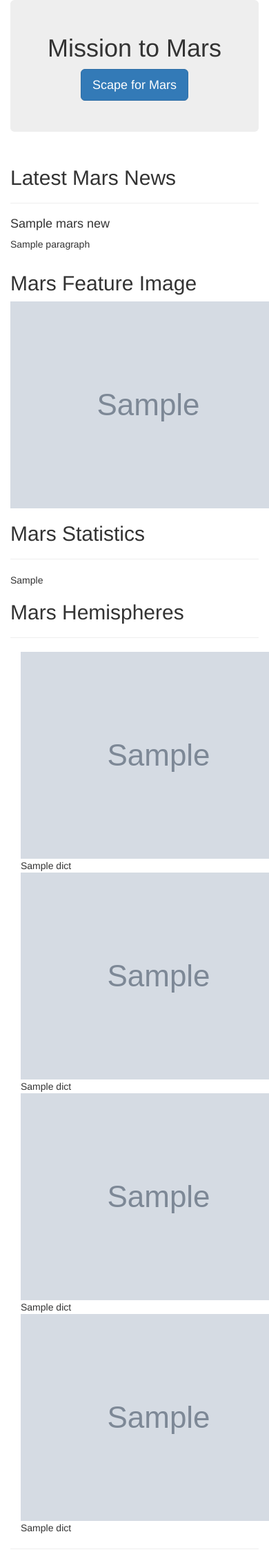
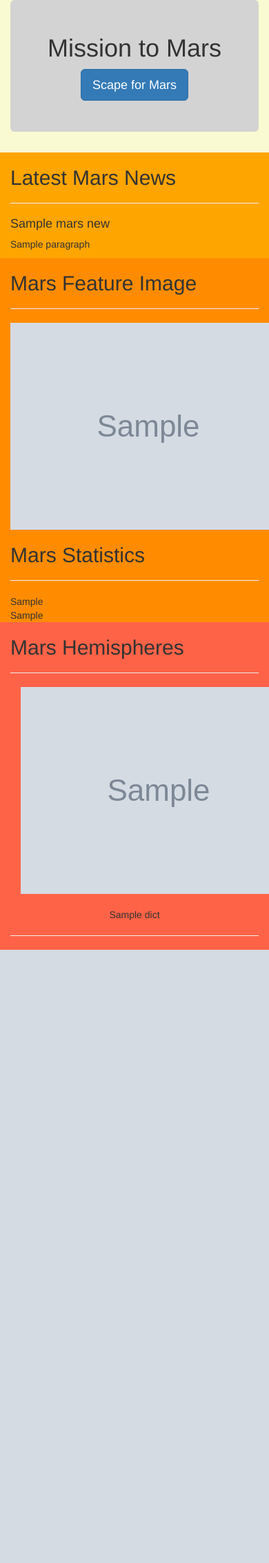
Before and after one commit to anthonygcarannante/Web-Scraping-Planet-Mars, a Flask app: page / in a window 390 px wide; the page is wider, and only the part inside the window is pictured. Shown: that part at 69% size. After the commit the page ends 1377 px from the top of that part, so only its background shows below. Run offline with Flask 2, Linux system fonts and the light colour scheme; grey boxes marked "Sample" are stand-in pictures; a database or web service that is not in the repository returns one stand-in record (values such as "Sample title"); some libraries are stand-ins or nearby versions.

Commit message:
Finished Web Design. Need to tweak and update Readme file

```diff
--- a/Mission_To_Mars/templates/index.html
+++ b/Mission_To_Mars/templates/index.html
@@ -10,14 +10,16 @@
 </head>
 
 <body>
-  <div class="container">
-
-    <div class="jumbotron text-center">
+  <header>
+  <div class="container-fluid" style="background-color: lightgoldenrodyellow;">
+    <div class="jumbotron text-center" style="background-color: lightgray;">
       <h1>Mission to Mars</h1>
       <p><a class="btn btn-primary btn-lg" href="/scrape" role="button">Scape for Mars</a></p>
     </div>
+  </div>
+  </header>
 
-    <!-- Display Mars Data -->
+  <div class="container-fluid" style="background-color: orange;">
     <div class="row" id="mars-news">
       <div class="col-md-12">
         <h2>Latest Mars News</h2>
@@ -27,49 +29,44 @@
         <small></small>
       </div>
     </div>
+  </div>
 
+  <div class="container-fluid" style="background-color: darkorange;">
     <div class="row" id="mars-photo">
       <div class="col-md-8">
         <h2>Mars Feature Image</h2>
+        <hr/>
         <img src="{{mars_information['Mars_Photo']}}"/>
       </div>
       <div class="col-md-4">
         <h2>Mars Statistics</h2>
         <hr/>
-        {{mars_information['Mars_Stats']}}
+        {{mars_information['Mars_Stats'][0]|safe}}
+        <br>
+        {{mars_information['Mars_Stats'][1]|safe}}
+        <br>
       </div>
     </div>
+  </div>
 
+  <div class="container-fluid" style="background-color: tomato;">
     <div class="row" id="mars-hemispheres">
       <div class="col-md-12">
         <h2>Mars Hemispheres</h2>
         <hr/>
-        <div class="col-md-3">
-          <img src="{{mars_information['Mars_Hemispheres'][0].img_url}}"/>
-          <caption> {{mars_information['Mars_Hemispheres'][0].title}} </caption>
+
+        {% for dict in mars_information['Mars_Hemispheres'] %}
+        <div class="col-md-3 text-center">
+          <div class="card text-center">
+            <img class="card-img-top text-center" id="scale_id" src="{{dict.img_url}}"/>
+          </div>
+          <br/>
+          <caption> {{dict.title}} </caption>
         </div>
-        <div class="col-md-3">
-          <img src="{{mars_information['Mars_Hemispheres'][1].img_url}}"/>
-          <caption> {{mars_information['Mars_Hemispheres'][1].title}} </caption>
-        </div>
-        <div class="col-md-3">
-          <img src="{{mars_information['Mars_Hemispheres'][2].img_url}}"/>
-          <caption> {{mars_information['Mars_Hemispheres'][2].title}} </caption>
-        </div>
-        <div class="col-md-3">
-          <img src="{{mars_information['Mars_Hemispheres'][3].img_url}}"/>
-          <caption> {{mars_information['Mars_Hemispheres'][3].title}} </caption>
-        </div>
+        {% endfor %}
         <hr/>
       </div>
     </div>
-
-    <div class="row" id="mars-hemispheres">
-
-
-
-    </div>
-
   </div>
 </body>
 
```
Also changed, not shown: Mission_To_Mars/scrape_mars.py (+3 -7 lines), 1 other file.
